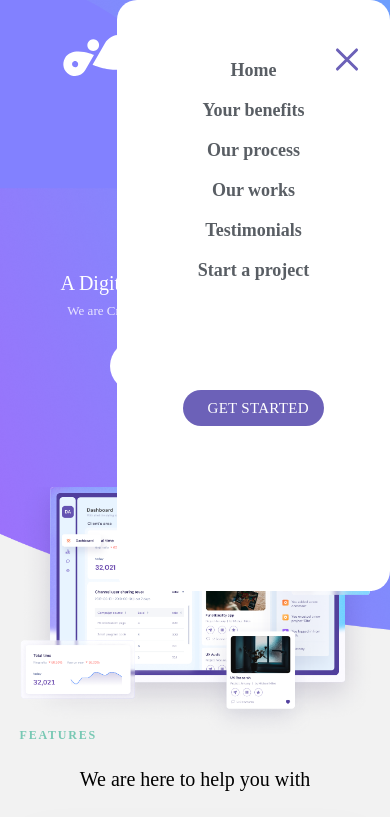
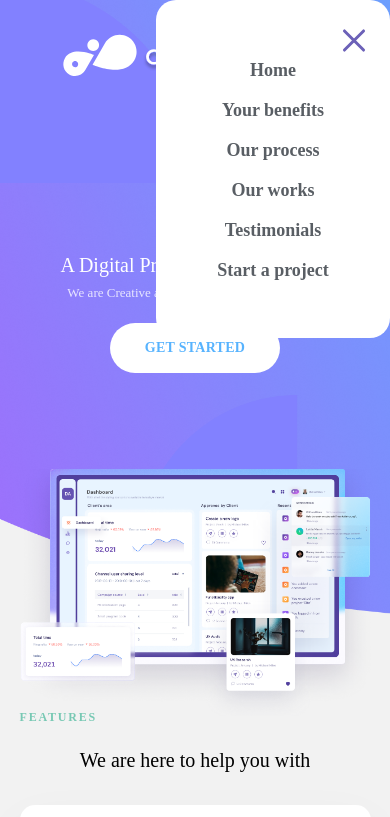
Before and after one commit to AntoninaVi/Task2, a plain HTML site: page index.html in a window 390 px wide. Both pictures are taken after a click on the label 346 px from the left and 82 px from the top of the page. Shown: the top 817 px of the page. Drawn offline with Linux system fonts and the light colour scheme.

Commit message:
menu fixed

```diff
--- a/style.css
+++ b/style.css
@@ -146,13 +146,13 @@ h2 {
     }
 }
 #menu__toggle {
-    opacity: 0;
+    position: absolute;
+    display: none;
 }
 .menu__btn {
-    display: flex;
-    justify-content: center;
+    display: block;
     position: relative;
-    right: -85%;
+    right: -87%;
     bottom: 3em;
     width: 30px;
     height: 50px;
@@ -170,6 +170,7 @@ h2 {
     background-color: #ffffff;
     border-radius: 10px;
     z-index: 30;
+    transition: ease-in-out 0.3s;
 }
 .menu__btn span::before {
     content: "";
@@ -181,7 +182,7 @@ h2 {
 }
 .menu__box {
     display: block;
-    position: fixed;
+    position: absolute;
     overflow: hidden;
     visibility: hidden;
     top: 0;
@@ -195,10 +196,10 @@ h2 {
     text-align: center;
     z-index: 20;
 }
-@media screen and (max-width: 550px) {
+@media screen and (max-width: 9120px) {
     .menu__box {
-        height: 70%;
-        width: 70%;
+        height: 40%;
+        width: 60%;
     }
 }
 .menu__item {
@@ -228,7 +229,7 @@ h2 {
     text-decoration: none;
     text-transform: uppercase;
     color: #ffffff;
-    background: hsl(248, 38%, 55%);
+    background: #5351da;
     border-radius: 60px;
     padding: 20px 50px;
     border: none;
@@ -250,7 +251,6 @@ h2 {
 @media screen and (max-width: 350px) {
     .menu__item-btn {
         font-size: 14px;
-        padding: 5px 7px 5px 2px;
     }
 }
 .menu__item-btn::before {
```
